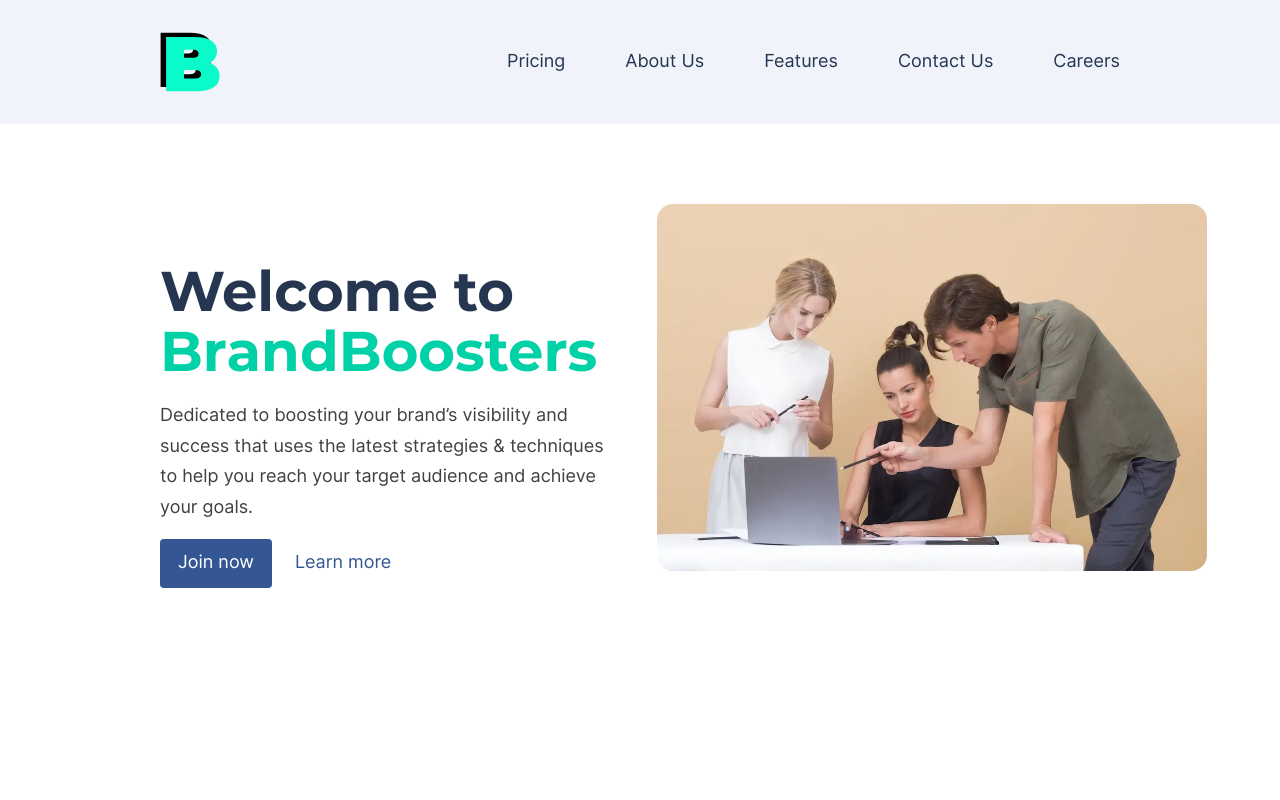
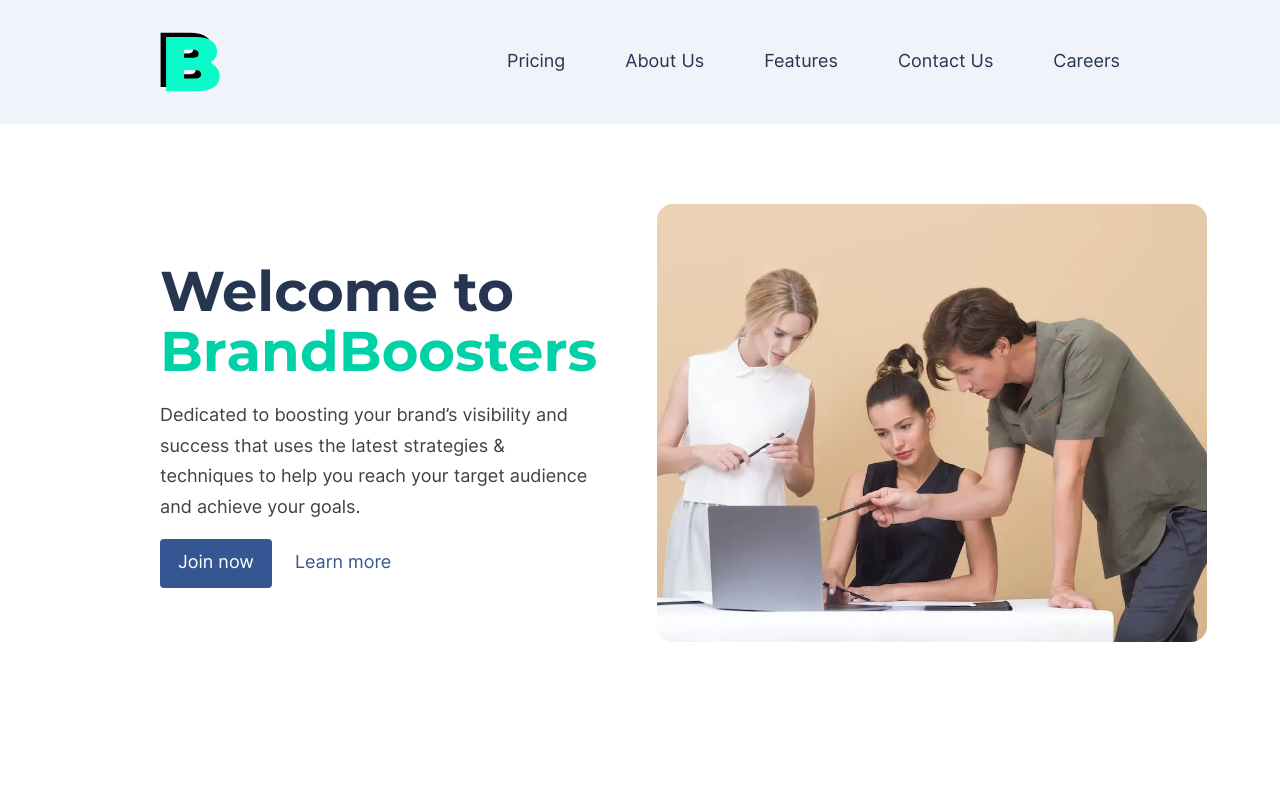
Before and after one commit to ElBrewster/brandy, a website built with Vite: page index.html in a window 1280 px wide. Shown: the top 800 px of the page. Built offline with nearby package versions, Linux system fonts and the light colour scheme; some packages are replaced by stand-ins of ours; files whose address does not match are found by name.

Commit message:
Add remainder of hero implementation

```diff
--- a/index.html
+++ b/index.html
@@ -26,7 +26,7 @@
     </header>
     <main>
       <section class="section">
-        <div class="hero | container | grid-auto-fit">
+        <div class="hero | container">
           <div class="container-text">
 
             <h1 class="hero__heading"><span>Welcome to </span><span class="span-accent">BrandBoosters</span></h1>
--- a/src/sass/components/_hero.scss
+++ b/src/sass/components/_hero.scss
@@ -1,6 +1,7 @@
 @use "../abstracts/" as *;
 .hero {
     display: flex;
+    gap: $size-11;
 
     .container-text {
         display: flex;
@@ -27,6 +28,9 @@
 
     &__image {
         border-radius: $hero-image-border-radius;
-        max-width: 550px;
+        height: 438px;
+        width: 550px;
+        object-fit: cover;
+        object-position: center;
     }
 }
```
